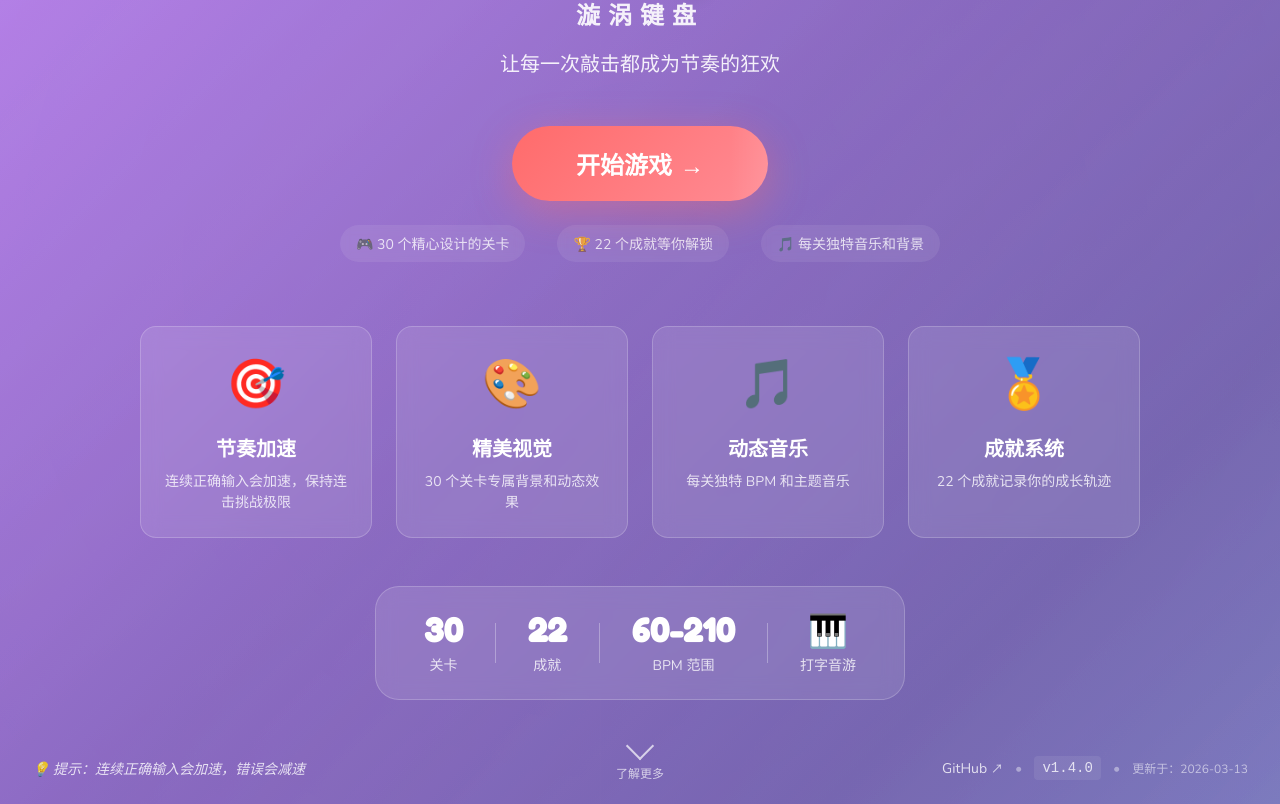
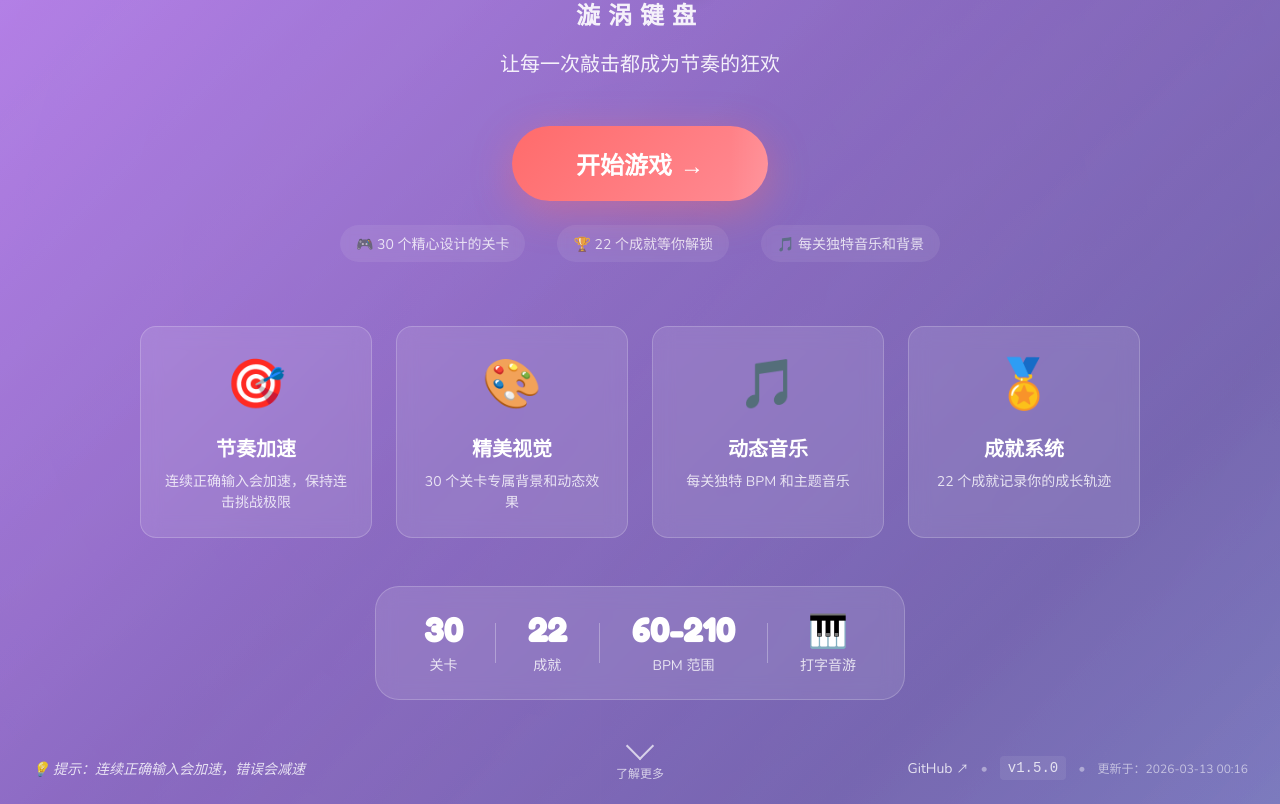
Before and after one commit to capyflow/vortex_keyboard, a Vue app: page / in a window 1280 px wide. Shown: the part 264-1068 px from the top of the page. Built offline with nearby package versions, Linux system fonts and the light colour scheme.

Commit message:
chore: 更新版本号至 v1.5.0 + 日期精确到分钟

```diff
--- a/src/components/LandingPage.vue
+++ b/src/components/LandingPage.vue
@@ -113,9 +113,9 @@
           <span class="link-icon">↗</span>
         </a>
         <span class="footer-divider">•</span>
-        <span class="footer-version">v1.4.0</span>
+        <span class="footer-version">v1.5.0</span>
         <span class="footer-divider">•</span>
-        <span class="footer-updated">更新于：2026-03-13</span>
+        <span class="footer-updated">更新于：2026-03-13 00:16</span>
       </div>
     </div>
 
```
